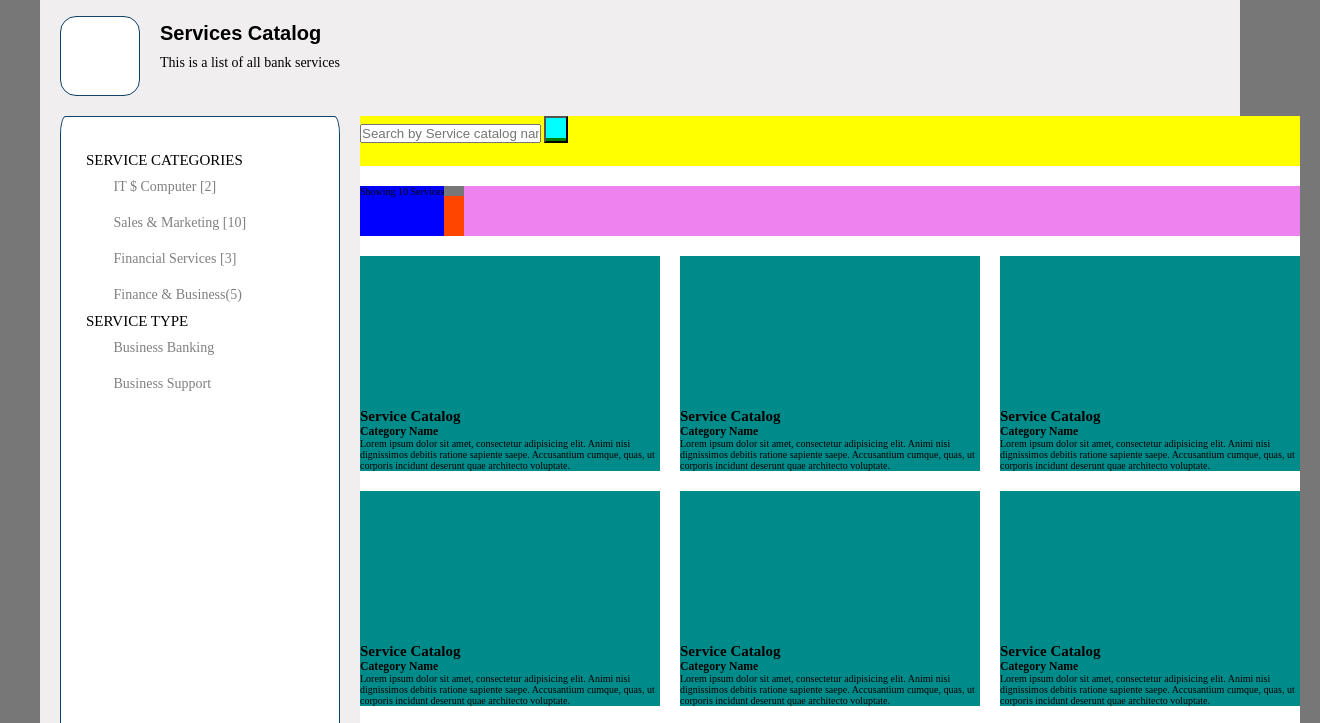
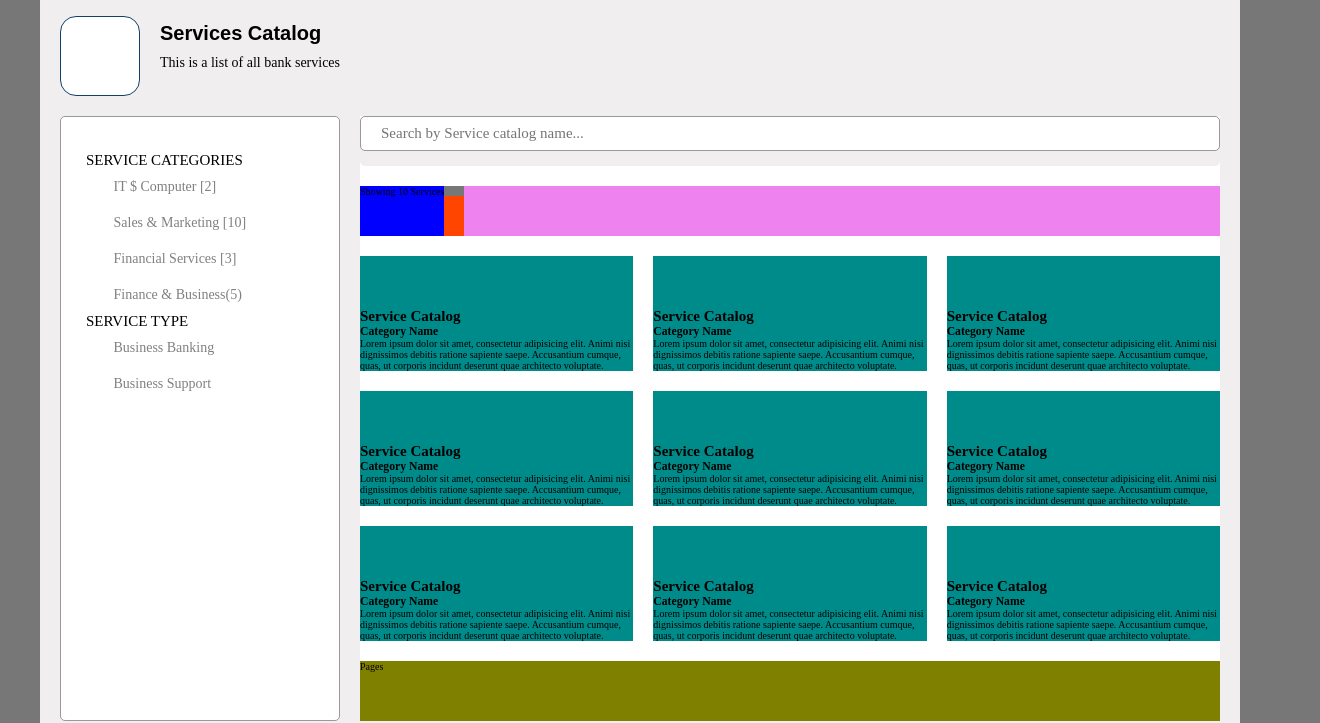
Before and after one commit to DianaKagramanyan/bank-aljazira, a website: page index.html in a window 1280 px wide. Shown: the part 104-827 px from the top of the page, 1320 px wide, since content can reach past the window. Drawn offline with Linux system fonts and the light colour scheme.

Commit message:
search done

```diff
--- a/index.html
+++ b/index.html
@@ -103,15 +103,12 @@
 
 
     <main class="main-content">
-            <form action="#" class="search">
-            <input type="text" class="search__input" placeholder="Search by Service catalog name">
-            <button class="search__button">
-                <svg class="search__icon">
-                    <use xlink:href="img/sprite.svg#.iconmagnifying-glass"></use>
-                </svg>
-            </button>
+        <form action="#" class="search">
+            <input type="text" class="search__input" placeholder="Search by Service catalog name...">
+            <svg class="search__icon">
+                <use xlink:href="img/sprite.svg#.iconmagnifying-glass"></use>
+            </svg>
         </form>
-
 
 
         <nav class="user-nav">
--- a/sass/_components.scss
+++ b/sass/_components.scss
@@ -121,19 +121,29 @@
 //MAIN CONTENT
 
 .search {
-  background-color: yellow;
+  background-color: #f0eeee;
+  border-radius: .5rem;
   grid-column: 1/-1;
+  display: flex;
+  align-items: flex-start;
 
   &__input {
-  }
-  &__button {
-    background-color: green;
+    font-family: inherit;
+    font-size: 1.5rem;
+    color: inherit;
+    background-color: white;
+    border: .5px solid  #999;
+    padding: .5rem 2rem;
+    border-radius: .5rem;
+    height: 3.5rem;
+    width: 100%;
+    margin-right: -4.25rem;
   }
   &__icon {
-    background-color: aqua;
     height: 2rem;
     width: 2rem;
-    //fill: ;
+    fill: #999;
+    margin: 1rem;
   }
 }
 
@@ -159,6 +169,21 @@
 
 .description {
   background-color: darkcyan;
+
+  &__icon {
+    height: 5rem;
+    width: 5rem;
+    fill: #0E416B;
+  }
+  &__catalog {
+
+  }
+  &__name {
+
+  }
+}
+.paragraph {
+
 }
 .description2 {
   background-color: darkgray;
--- a/sass/_layout.scss
+++ b/sass/_layout.scss
@@ -26,9 +26,9 @@
 
 .sidebar {
   background-color: #fff;
-  border-radius: 2%;
+  border-radius: .5rem;
   margin-left: 2rem;
-  border: .5px solid #0E416B;
+  border: .5px solid  #999;
 }
 
 .main-content {
```
Also changed, not shown: css/style.css.
